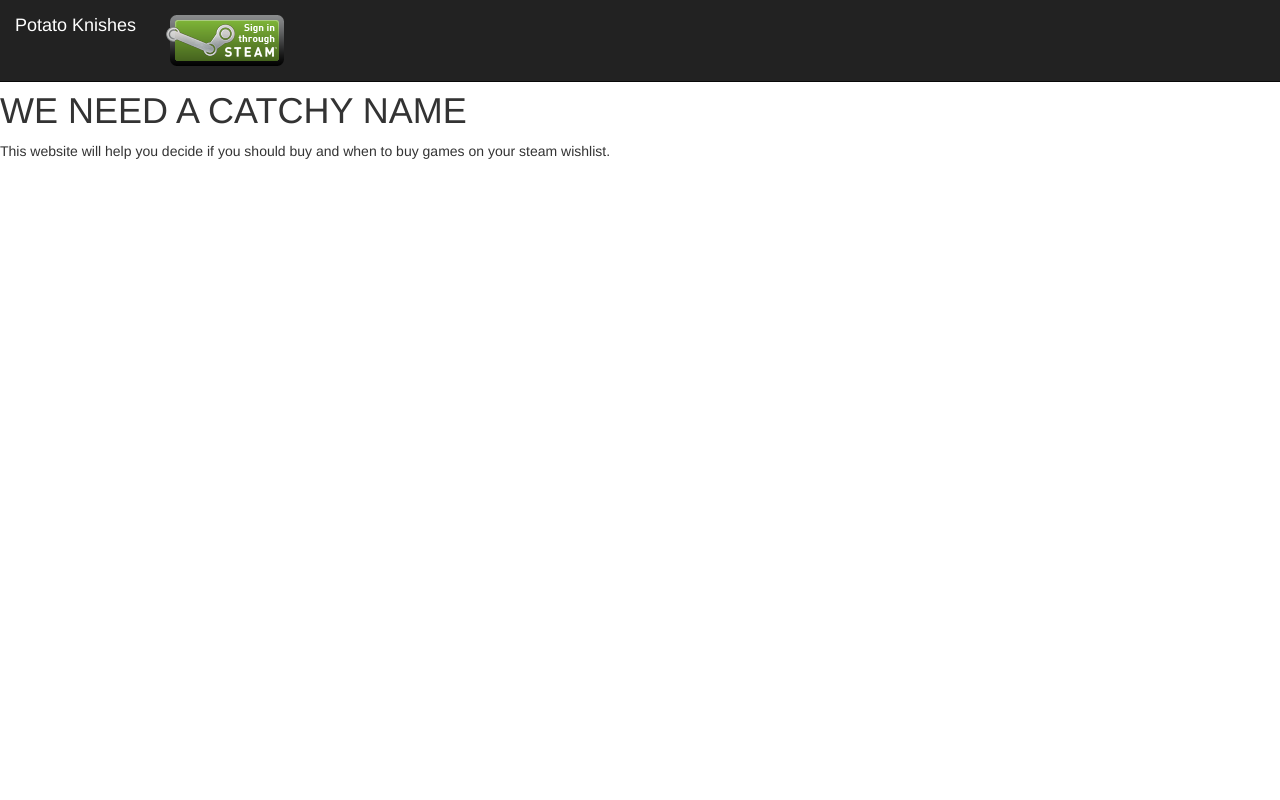
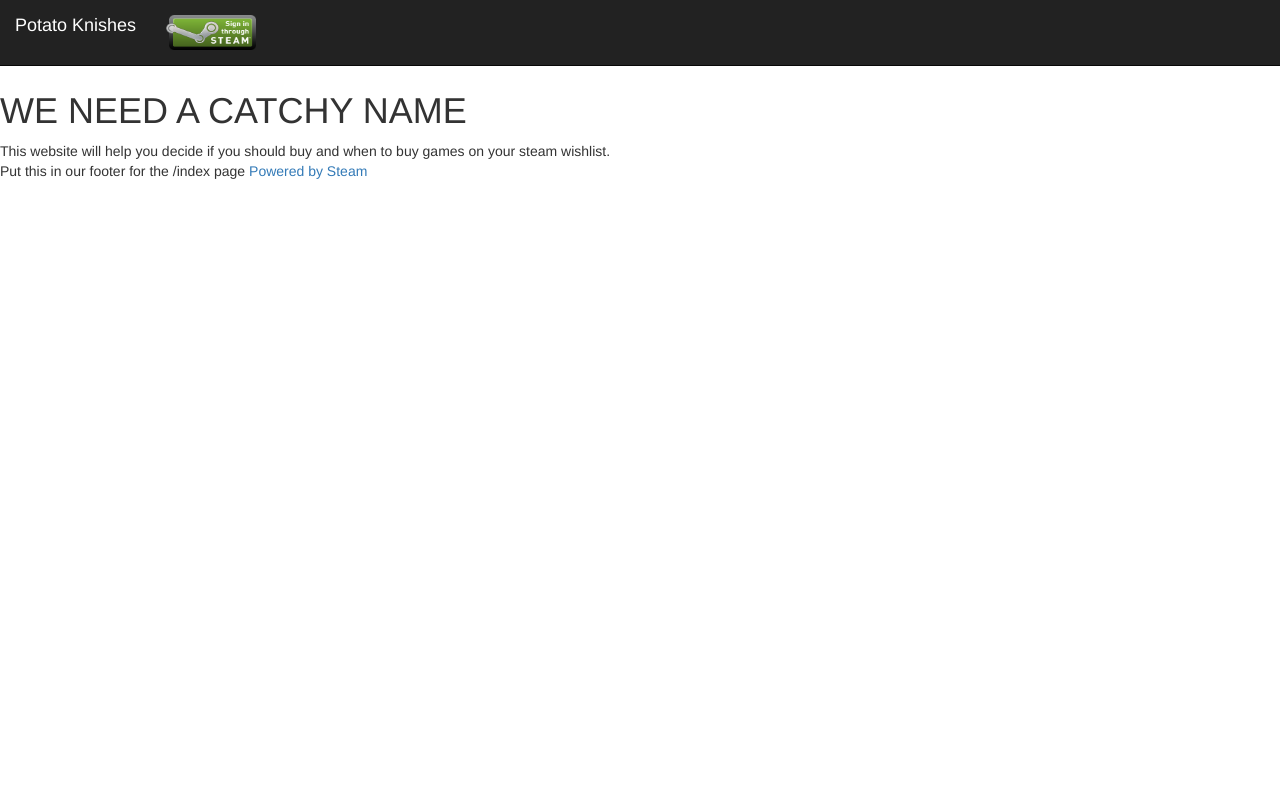
Before and after one commit to benfrisbie/SteamWishNinja, a Flask app: page / in a window 1280 px wide. Run offline with Flask 2, Linux system fonts and the light colour scheme; data that the repository does not hold is empty; some libraries are stand-ins or nearby versions.

Commit message:
Added the link to /index that will go in the footer. Fixes #8

```diff
--- a/app/templates/base.html
+++ b/app/templates/base.html
@@ -22,7 +22,7 @@
           <div class="navbar-collapse collapse">
             <ul class="nav navbar-nav">
               {% if g.user == None %}
-                <li><a href="{{ url_for('login') }}"><img src="/static/sits_large_border.png" width="118" height="51" border="0"></img></a></li>
+                <li><a href="{{ url_for('login') }}"><img src="/static/sits_large_border.png" width="90" height="35" border="0"></img></a></li>
               {% else %}
                 <li><a href="{{ url_for('user', nickname = g.user.nickname) }}">{{g.user.nickname}}'s Profile</a></li>
                 <li><a href="{{ url_for('logout') }}">Logout</a></li>
--- a/app/templates/index.html
+++ b/app/templates/index.html
@@ -8,4 +8,8 @@
 
     This website will help you decide if you should buy and when to buy games on your steam wishlist.
 
+    <br>
+    Put this in our footer for the /index page
+    <a href="http://steampowered.com">Powered by Steam</a>
+
 {% endblock %}
```
Also changed, not shown: app.db, 1 other file.
